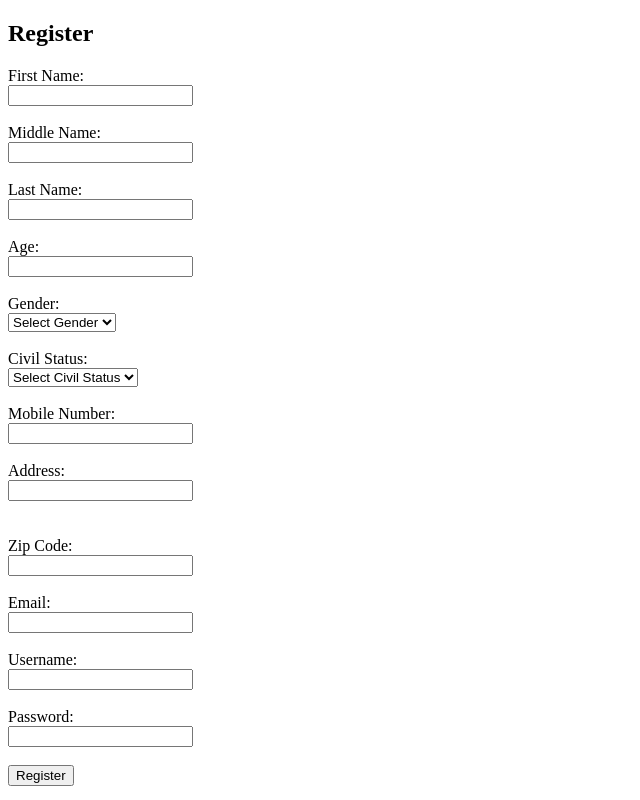
After one commit to osh-020/IPT_ACT2, a PHP site: page /customer/register.html in a window 1280 px wide. The commit adds this page. Shown: the whole page, without its empty margins (0-640 px from the left). Run offline with PHP 8.4, Linux system fonts and the light colour scheme.

Commit message:
register

```diff
--- /dev/null
+++ b/customer/register.html
@@ -0,0 +1,75 @@
+
+<!DOCTYPE html>
+<html lang="en">
+<head>
+    <meta charset="UTF-8">
+    <meta name="viewport" content="width=device-width, initial-scale=1.0">
+    <title>Registration</title>
+</head>
+<body>
+
+    <form method="POST" action="register.php">
+        <h2>Register</h2>
+        <label for="fname">First Name:</label><br>
+        <input type="text" id="fname" name="fname" required>
+        <br><br>
+
+        <label for="mname">Middle Name:</label><br>
+        <input type="text" id="mname" name="mname">
+        <br><br>
+
+        <label for="lname">Last Name:</label><br>
+        <input type="text" id="lname" name="lname" required>
+        <br><br>
+
+        <label for="age">Age:</label><br>
+        <input type="number" id="age" name="age" required>
+        <br><br>
+
+        <label for="gender">Gender:</label><br>
+        <select id="gender" name="gender" required>
+            <option value="">Select Gender</option>
+            <option value="Male">Male</option>
+            <option value="Female">Female</option>
+            <option value="Other">Other</option>
+        </select>
+        <br><br>
+
+        <label for="civil_status">Civil Status:</label><br>
+        <select id="civil_status" name="civil_status" required>
+            <option value="">Select Civil Status</option>
+            <option value="Single">Single</option>
+            <option value="Married">Married</option>
+            <option value="Divorced">Divorced</option>
+            <option value="Widowed">Widowed</option>
+        </select>
+        <br><br>
+
+        <label for="mobile_number">Mobile Number:</label><br>
+        <input type="text" id="mobile_number" name="mobile_number" required>
+        <br><br>
+
+        <label for="address">Address:</label><br>
+        <input type="text" id="address" name="address" required><br>
+        <br><br>
+        <label for="zip_code">Zip Code:</label><br>
+        <input type="text" id="zip_code" name="zip_code" required><br><br>
+
+         <label for="email">Email:</label><br>
+        <input type="email" id="email" name="email" required>
+        <br><br>
+
+        <label for="username">Username:</label><br>
+        <input type="text" id="username" name="username" required>
+        <br><br>
+
+
+
+        <label for="password">Password:</label><br>
+        <input type="password" id="password" name="password" required>
+        <br><br>
+
+        <button type="submit">Register</button>
+
+</body>
+</html>
```
Also changed, not shown: customer/register.php (+35 -0 lines), includes/db_connect.php (renamed from db_connect.php).
